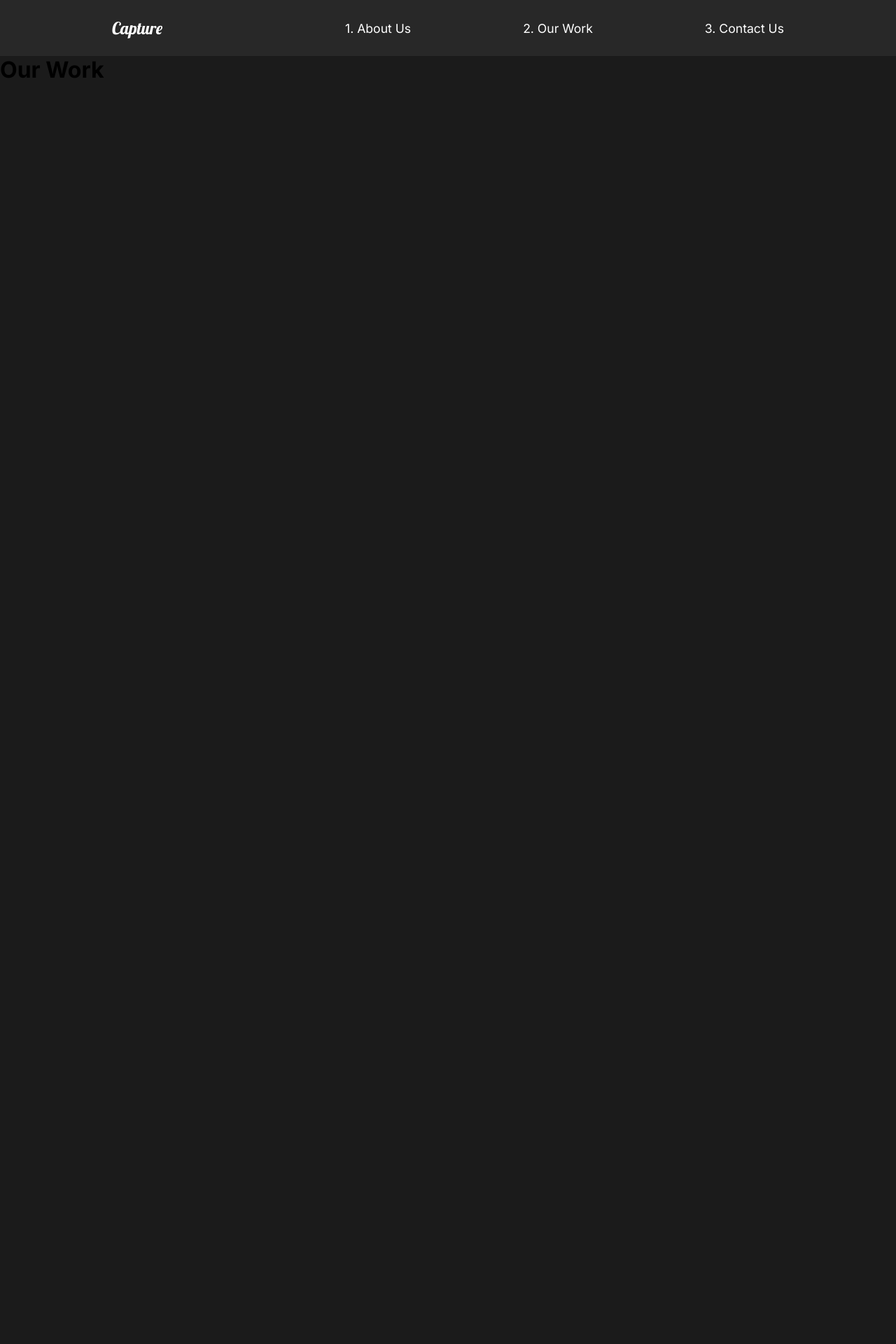
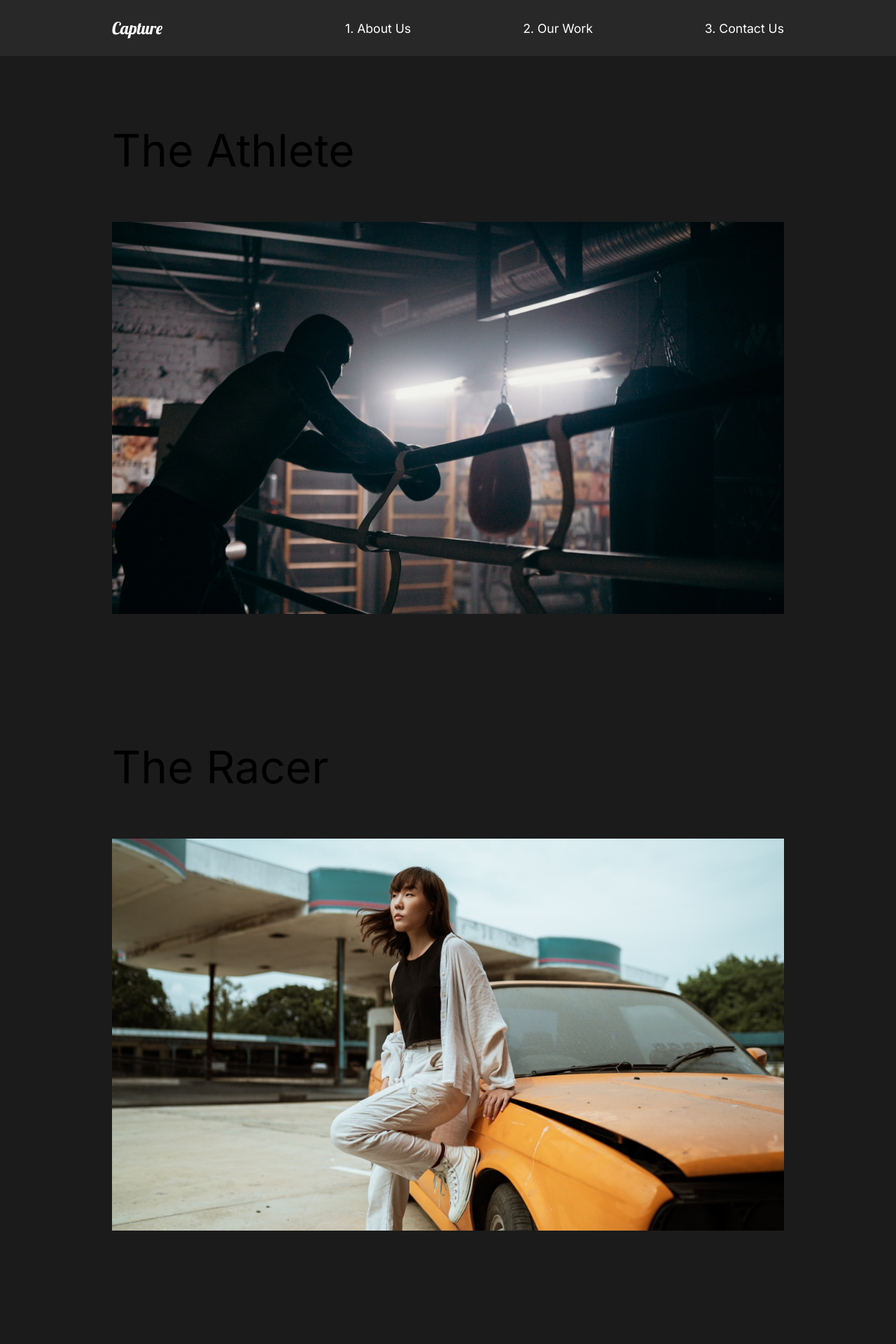
Before and after one commit to KrenarMuzaqi/capture-project, a React (Create React App) app: page /work in a window 1280 px wide. Shown: the top 1920 px of the page at 70% size. Before the commit the page ends 800 px from the top, so only its background shows below. Built offline with nearby package versions, Linux system fonts and the light colour scheme.

Commit message:
Our Work page added

```diff
--- a/src/pages/OurWork.js
+++ b/src/pages/OurWork.js
@@ -1,11 +1,67 @@
 import React from "react";
+import styled from "styled-components";
+
+import { Link } from "react-router-dom";
+
+//Images
+import athlete from "../img/athlete-small.png";
+import theracer from "../img/theracer-small.png";
+import goodtimes from "../img/goodtimes-small.png";
 
 const OurWrok = () => {
   return (
-    <div>
-      <h1>Our Work</h1>
-    </div>
+    <Work>
+      <Movie>
+        <h2>The Athlete</h2>
+        <div className="line"> </div>
+        <Link>
+          <img src={athlete} alt="athlete" />
+        </Link>
+      </Movie>
+
+      <Movie>
+        <h2>The Racer</h2>
+        <div className="line"> </div>
+        <Link>
+          <img src={theracer} alt="theracer" />
+        </Link>
+      </Movie>
+
+      <Movie>
+        <h2>Good Times</h2>
+        <div className="line"> </div>
+        <Link>
+          <img src={goodtimes} alt="goodtimes" />
+        </Link>
+      </Movie>
+    </Work>
   );
 };
 
+const Work = styled.div`
+  min-height: 100vh;
+  overflow: hidden;
+  padding: 5rem 10rem;
+
+  h2 {
+    padding: 1rem 0rem;
+  }
+`;
+
+const Movie = styled.div`
+  padding-bottom: 10rem;
+
+  .line {
+    line-height: 0.5rem;
+    background-color: #ccc;
+    margin-bottom: 3rem;
+  }
+
+  img {
+    width: 100%;
+    height: 70vh;
+    object-fit: cover;
+  }
+`;
+
 export default OurWrok;
```
